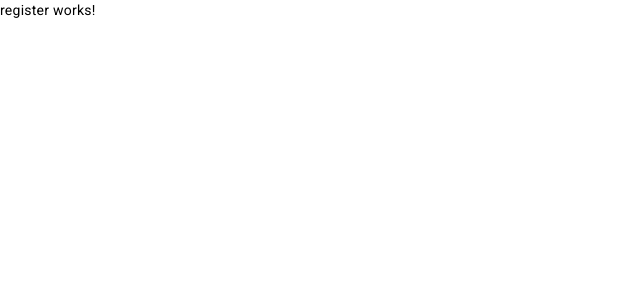
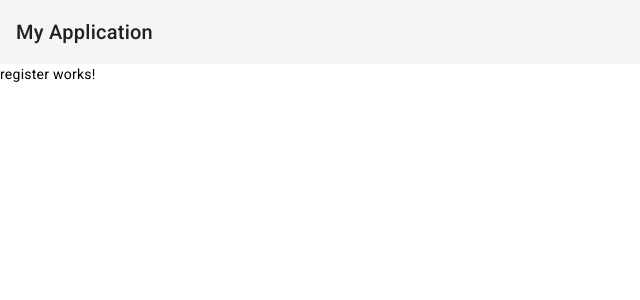
Before and after one commit to zkorra/mdclone-client-demo, an Angular app: page /register in a window 1280 px wide. Shown: the top 300 px of the page, without its empty margins (0-640 px from the left). Built offline with nearby package versions, Linux system fonts and the light colour scheme.

Commit message:
example material module

```diff
--- a/src/app/navigation/navigation.component.html
+++ b/src/app/navigation/navigation.component.html
@@ -0,0 +1,3 @@
+<mat-toolbar>
+  <span>My Application</span>
+</mat-toolbar>
```
Also changed, not shown: src/app/@shared/modules/material.module.ts (+15 -2 lines).
